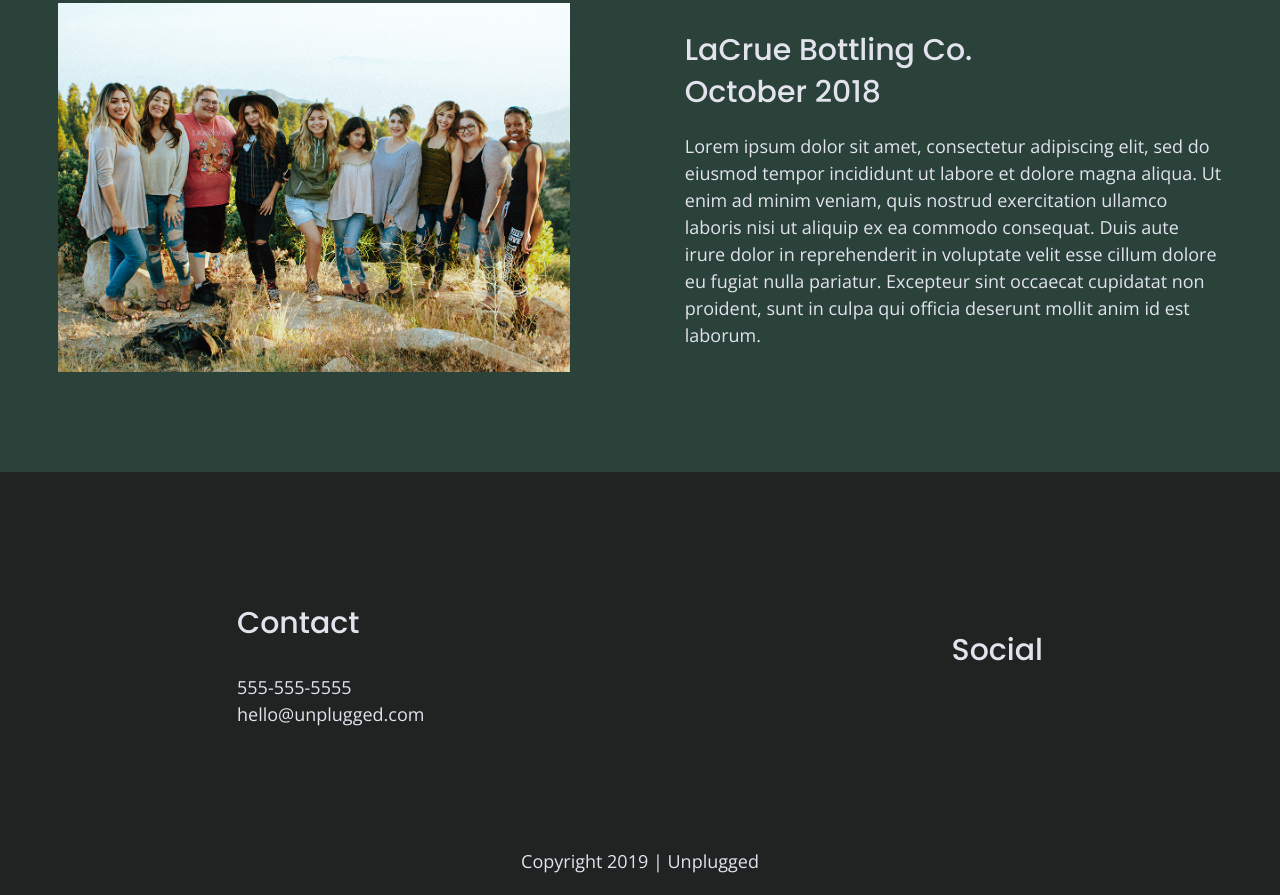
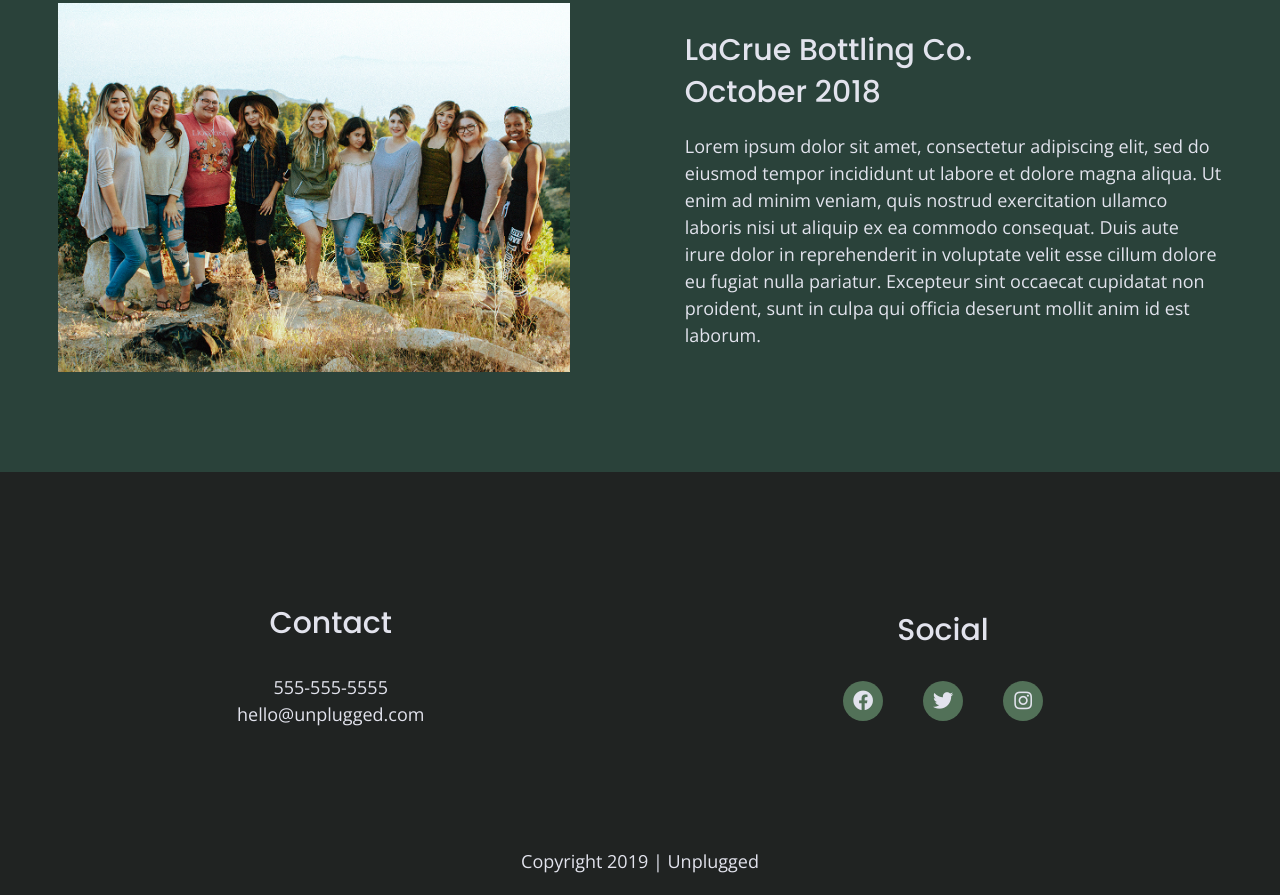
Before and after one commit to CoryRunn/unplugged-retreat, a plain HTML site: page index.html in a window 1280 px wide. Shown: the part 2340-3235 px from the top of the page. Drawn offline with nearby package versions, Linux system fonts and the light colour scheme.

Commit message:
Social icons added

```diff
--- a/css/main.css
+++ b/css/main.css
@@ -232,6 +232,7 @@
 footer .content-wrapper {
   width: 55%;
   margin: 50px 0;
+  text-align: center;
 }
 
 footer .contact {
@@ -245,15 +246,26 @@
 }
 
 footer .social-icons p {
+  background-color: #527158;
+  border-radius: 50%;
+  width: 40px;
+  height: 40px;
   display: flex;
   justify-content: center;
   align-items: center;
+}
+
+footer .social-icons i {
+  font-size: 1.125em
 }
 
 footer .copyright {
   margin: 20px 0;
   text-align: center;
 }
+
+
+
 
 /***** Mobile Styles - Homepage *****/
 
@@ -538,6 +550,13 @@
     display: none;
   }
 
+  /***Footer***/
+
+  footer .social-icons {
+    width: 12.5em;
+    justify-content: space-between;
+  }
+
   /*Hero area*/
 
   /*Aside*/
--- a/index.html
+++ b/index.html
@@ -146,12 +146,18 @@
         <div class="social">
           <h3>Social</h3>
           <div class="social-icons">
-            <p><a href="https://www.facebook.com" target="_blank"></a></p>
-            <p><a href="https://www.twitter.com" target="_blank"></a></p>
-            <p><a href="https://www.instagram.com" target="_blank"></a></p>
+            <p>
+              <a href="https://www.facebook.com" target="_blank"><i class="fab fa-facebook"></i></a>
+            </p>
+            <p>
+              <a href="https://www.twitter.com" target="_blank"><i class="fab fa-twitter"></i></a>
+            </p>
+            <p>
+              <a href="https://www.instagram.com" target="_blank"><i class="fab fa-instagram"></i></a>
+            </p>
           </div>
         </div>
-    </div>
+      </div>
     </div>
 
       <div class="copyright">
```
Also changed, not shown: about/index.html (+9 -3 lines), faq/index.html (+9 -3 lines).
